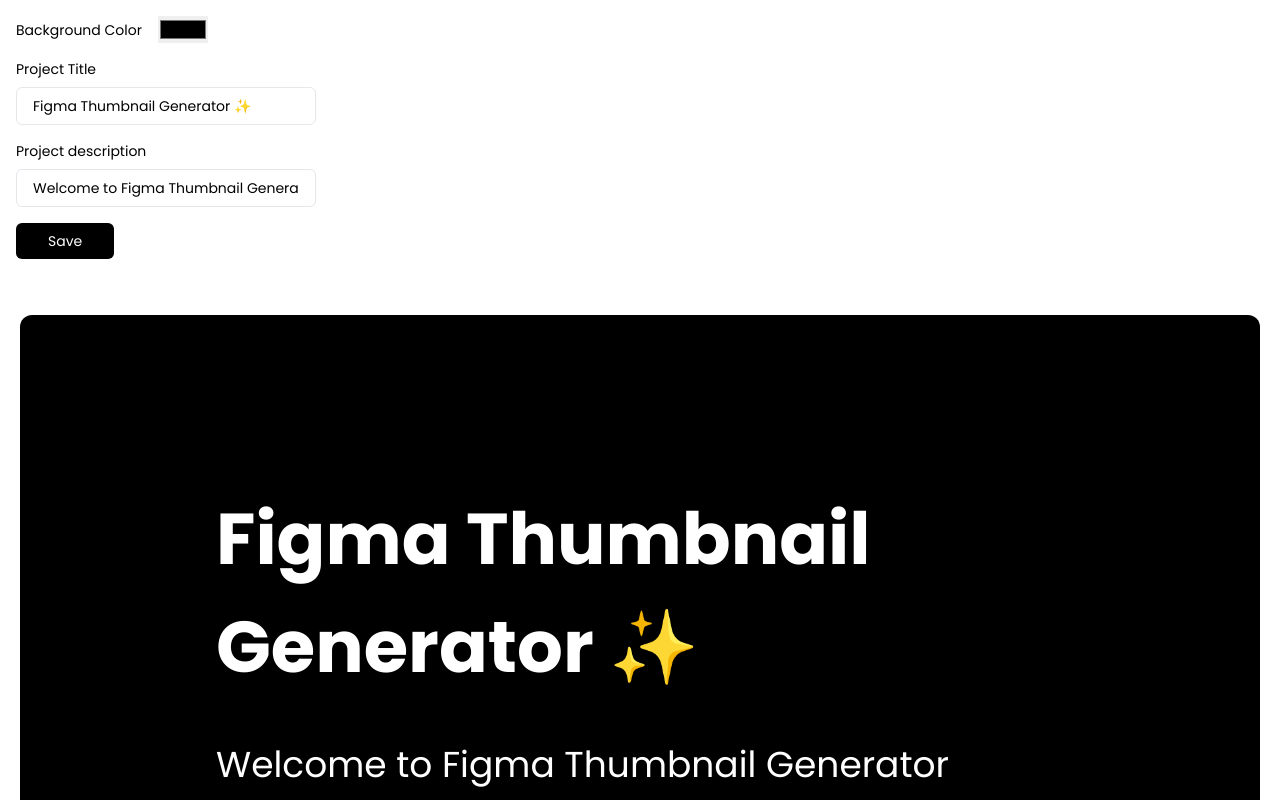
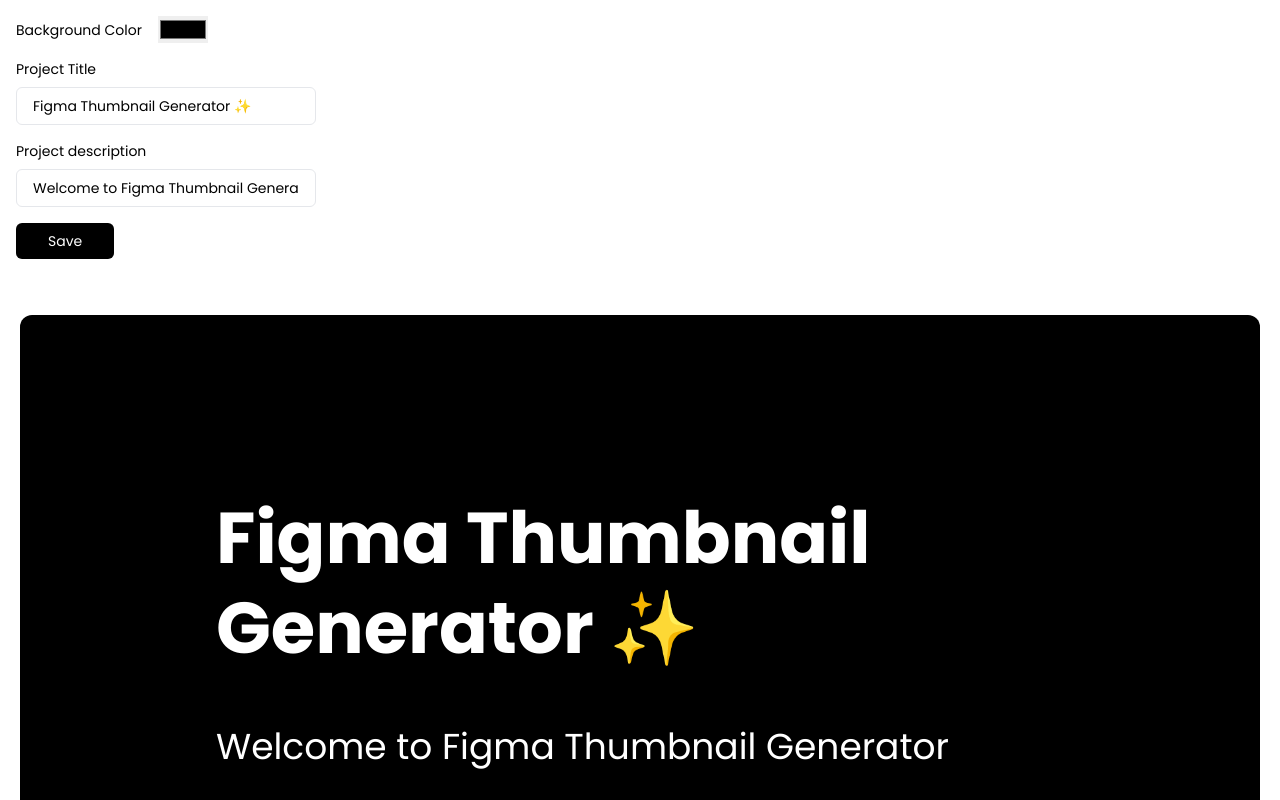
Before and after one commit to xonnu/Figpeek, a Svelte app: page / in a window 1280 px wide. Shown: the top 800 px of the page. Built offline with nearby package versions, Linux system fonts and the light colour scheme.

Commit message:
💄 Change max length of title input

```diff
--- a/src/App.svelte
+++ b/src/App.svelte
@@ -35,12 +35,12 @@
 
   <div class="flex flex-col gap-2">
     <label class="text-sm" for="title">Project Title</label>
-    <input maxlength="25" class="w-[300px] border rounded-md py-2 px-4 text-sm" type="text" id="title" bind:value={title} on:change={capture}>
+    <input maxlength="40" class="w-[300px] border rounded-md py-2 px-4 text-sm" type="text" id="title" bind:value={title} on:change={capture}>
   </div>
 
   <div class="flex flex-col gap-2">
     <label class="text-sm" for="description">Project description</label>
-    <input class="w-[300px] border rounded-md py-2 px-4 text-sm" type="text" id="description" bind:value={(description)} on:change={capture}>
+    <input maxlength="50" class="w-[300px] border rounded-md py-2 px-4 text-sm" type="text" id="description" bind:value={(description)} on:change={capture}>
   </div>
 
   <a id="save" href="#a" class="bg-black text-white px-8 py-2 rounded-md w-fit text-sm" on:click={capture}>Save</a>
@@ -48,8 +48,8 @@
 
 <div class="w-full bg-white flex items-center justify-center pointer-events-none select-none pb-24 pt-10">
   <div id="capture" class="rounded-xl overflow-hidden px-[100px] flex flex-col gap-4 items-start justify-center w-[1240px] h-[640px] transform text-white" style:background-color={color}>
-    <h2 class="block font-bold text-7xl whitespace-normal text-left ml-24 w-[700px] leading-normal" on:change={capture}>{title || 'Figma Thumbnail Generator ✨'}</h2>
-    <p class="block mt-7 text-4xl whitespace-normal w-full text-left ml-24">{description || 'Welcome to Figma Thumbnail Generator'}</p>
+    <h2 class="block font-bold text-7xl whitespace-normal text-left ml-24 w-[700px] leading-[90px]" on:change={capture}>{title || 'Figma Thumbnail Generator ✨'}</h2>
+    <p class="block mt-7 text-4xl whitespace-normal w-full text-left ml-24 leading-[60px]">{description || 'Welcome to Figma Thumbnail Generator'}</p>
   </div>
 </div>
 
```
